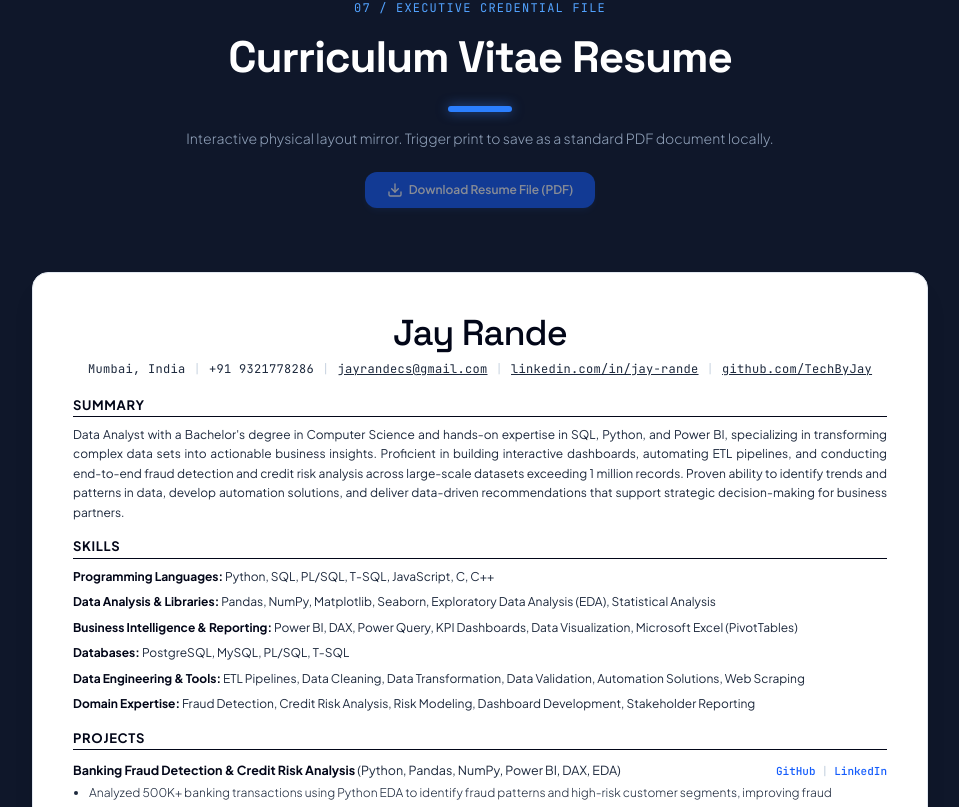
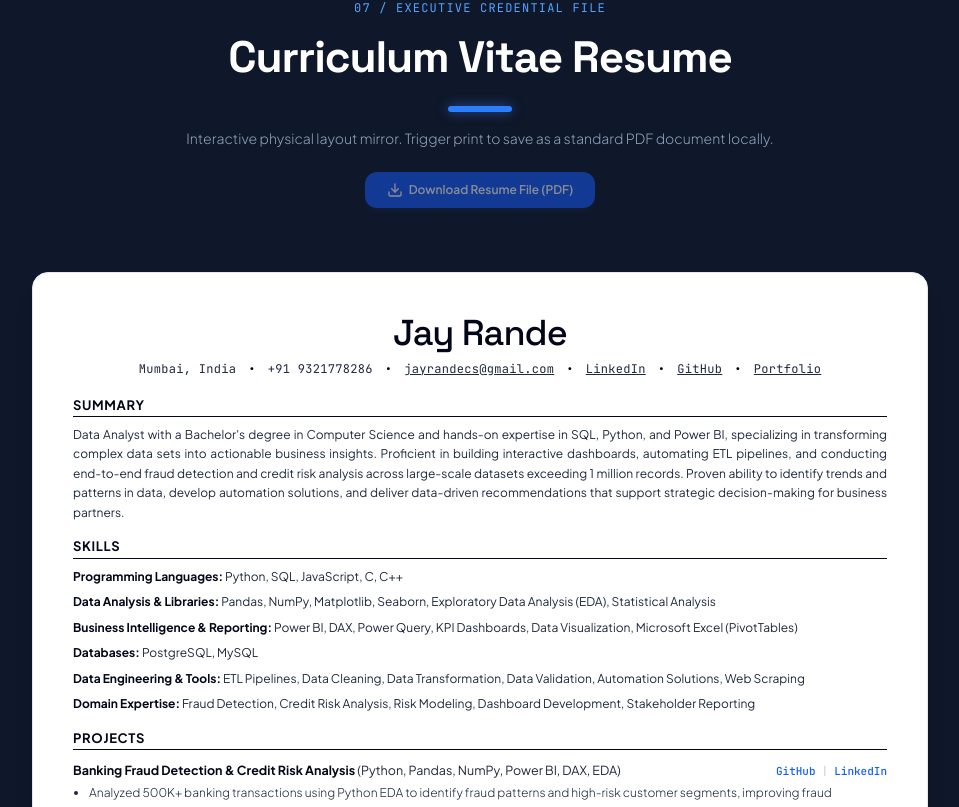
Before and after one commit to TechByJay/Jay_Rande_Data_Anayst_portfolioo, a React (Vite) app: page / in a window 1280 px wide. Shown: the part 8281-9088 px from the top of the page, without its empty margins (160-1119 px from the left). Built offline with nearby package versions, Linux system fonts and the light colour scheme.

Commit message:
refactor: update certificate assets and UI
- Update certificate image imports and cache keys
- Refine Resume contact strip layout and accessibility
- Add Portfolio link to the contact strip

```diff
--- a/src/components/Certificates.tsx
+++ b/src/components/Certificates.tsx
@@ -2,9 +2,9 @@ import React, { useState, useEffect } from 'react';
 import { Award, ExternalLink, Linkedin, ShieldCheck, X, Eye, Image as ImageIcon, Tag, Upload, Link, AlertCircle, RefreshCw } from 'lucide-react';
 import { CERTIFICATES_DATA } from '../data';
 
-import fccResponsiveImg from '../assets/images/fcc_responsive_web_1780512000000_1780503693686.png';
-import udemyDsaImg from '../assets/images/udemy_dsa_cpp_1780512000000_1780503709084.png';
-import fccJsImg from '../assets/images/fcc_js_algorithms_1780512000000_1780503723073.png';
+import fccResponsiveImg from '../assets/images/responsive_web_design_1780502975642.png';
+import udemyDsaImg from '../assets/images/dsa_cpp_algorithms_1780502994885.png';
+import fccJsImg from '../assets/images/javascript_algorithms_1780503012582.png';
 import profileImg from '../assets/images/regenerated_image_1780485889646.jpg';
 import bankingFraudImg from '../assets/images/regenerated_image_1780485891593.png';
 import appleRetailImg from '../assets/images/regenerated_image_1780485894971.jpg';
@@ -62,7 +62,7 @@ const PRESET_IMAGES = [
 
 export default function Certificates() {
   const [certs, setCerts] = useState<Certificate[]>(() => {
-    const saved = localStorage.getItem('jay_certs_images');
+    const saved = localStorage.getItem('jay_certs_images_v3');
     if (saved) {
       try {
         const parsed = JSON.parse(saved);
@@ -124,7 +124,7 @@ export default function Certificates() {
     updated.forEach(c => {
       savedMap[c.title] = c.image;
     });
-    localStorage.setItem('jay_certs_images', JSON.stringify(savedMap));
+    localStorage.setItem('jay_certs_images_v3', JSON.stringify(savedMap));
 
     setEditingCert(null);
     setInputVal('');
@@ -171,7 +171,7 @@ export default function Certificates() {
     updated.forEach(c => {
       savedMap[c.title] = c.image;
     });
-    localStorage.setItem('jay_certs_images', JSON.stringify(savedMap));
+    localStorage.setItem('jay_certs_images_v3', JSON.stringify(savedMap));
 
     setEditingCert(null);
     setInputVal('');
--- a/src/components/Resume.tsx
+++ b/src/components/Resume.tsx
@@ -539,14 +539,16 @@ export default function Resume({ onClose, isModal = false }: ResumeProps) {
           {/* Contact Strip */}
           <div className="flex flex-wrap items-center justify-center gap-x-2 gap-y-1 text-[11.5px] sm:text-xs text-slate-800 font-mono tracking-wide">
             <span>Mumbai, India</span>
-            <span className="text-slate-300">|</span>
+            <span className="text-slate-950 px-1">•</span>
             <a href="tel:+919321778286" className="hover:text-blue-600 transition">+91 9321778286</a>
-            <span className="text-slate-300">|</span>
+            <span className="text-slate-950 px-1">•</span>
             <a href="mailto:jayrandecs@gmail.com" onClick={handleCopyEmail} className="hover:text-blue-600 transition underline cursor-pointer">{copiedEmail ? 'Copied!' : 'jayrandecs@gmail.com'}</a>
-            <span className="text-slate-300">|</span>
-            <a href="https://linkedin.com/in/jay-rande" target="_blank" rel="noopener noreferrer" className="hover:text-blue-600 transition underline">linkedin.com/in/jay-rande</a>
-            <span className="text-slate-300">|</span>
-            <a href="https://github.com/TechByJay" target="_blank" rel="noopener noreferrer" className="hover:text-blue-600 transition underline">github.com/TechByJay</a>
+            <span className="text-slate-950 px-1">•</span>
+            <a href="https://linkedin.com/in/jay-rande" target="_blank" rel="noopener noreferrer" className="hover:text-blue-600 transition underline">LinkedIn</a>
+            <span className="text-slate-950 px-1">•</span>
+            <a href="https://github.com/TechByJay" target="_blank" rel="noopener noreferrer" className="hover:text-blue-600 transition underline">GitHub</a>
+            <span className="text-slate-950 px-1">•</span>
+            <a href={portfolioUrl} target="_blank" rel="noopener noreferrer" className="hover:text-blue-600 transition underline">Portfolio</a>
           </div>
         </div>
 
@@ -567,7 +569,7 @@ export default function Resume({ onClose, isModal = false }: ResumeProps) {
           </h2>
           <div className="space-y-1.5 text-[11px] sm:text-xs text-slate-800 leading-relaxed font-normal">
             <div>
-              <strong className="font-bold text-slate-950">Programming Languages:</strong> Python, SQL, PL/SQL, T-SQL, JavaScript, C, C++
+              <strong className="font-bold text-slate-950">Programming Languages:</strong> Python, SQL, JavaScript, C, C++
             </div>
             <div>
               <strong className="font-bold text-slate-950">Data Analysis & Libraries:</strong> Pandas, NumPy, Matplotlib, Seaborn, Exploratory Data Analysis (EDA), Statistical Analysis
@@ -576,7 +578,7 @@ export default function Resume({ onClose, isModal = false }: ResumeProps) {
               <strong className="font-bold text-slate-950">Business Intelligence & Reporting:</strong> Power BI, DAX, Power Query, KPI Dashboards, Data Visualization, Microsoft Excel (PivotTables)
             </div>
             <div>
-              <strong className="font-bold text-slate-950">Databases:</strong> PostgreSQL, MySQL, PL/SQL, T-SQL
+              <strong className="font-bold text-slate-950">Databases:</strong> PostgreSQL, MySQL
             </div>
             <div>
               <strong className="font-bold text-slate-950">Data Engineering & Tools:</strong> ETL Pipelines, Data Cleaning, Data Transformation, Data Validation, Automation Solutions, Web Scraping
--- a/src/data.ts
+++ b/src/data.ts
@@ -8,9 +8,9 @@ import vendorPerfImg from './assets/images/regenerated_image_1780485899217.jpg';
 import appleRetailImg from './assets/images/regenerated_image_1780485894971.jpg';
 import olaRidesImg from './assets/images/regenerated_image_1780485900862.jpg';
 
-import fccResponsiveImg from './assets/images/fcc_responsive_web_1780512000000_1780503693686.png';
-import udemyDsaImg from './assets/images/udemy_dsa_cpp_1780512000000_1780503709084.png';
-import fccJsImg from './assets/images/fcc_js_algorithms_1780512000000_1780503723073.png';
+import fccResponsiveImg from './assets/images/responsive_web_design_1780502975642.png';
+import udemyDsaImg from './assets/images/dsa_cpp_algorithms_1780502994885.png';
+import fccJsImg from './assets/images/javascript_algorithms_1780503012582.png';
 
 export const JAY_PROFILE = {
   name: 'Jay Rande',
```
